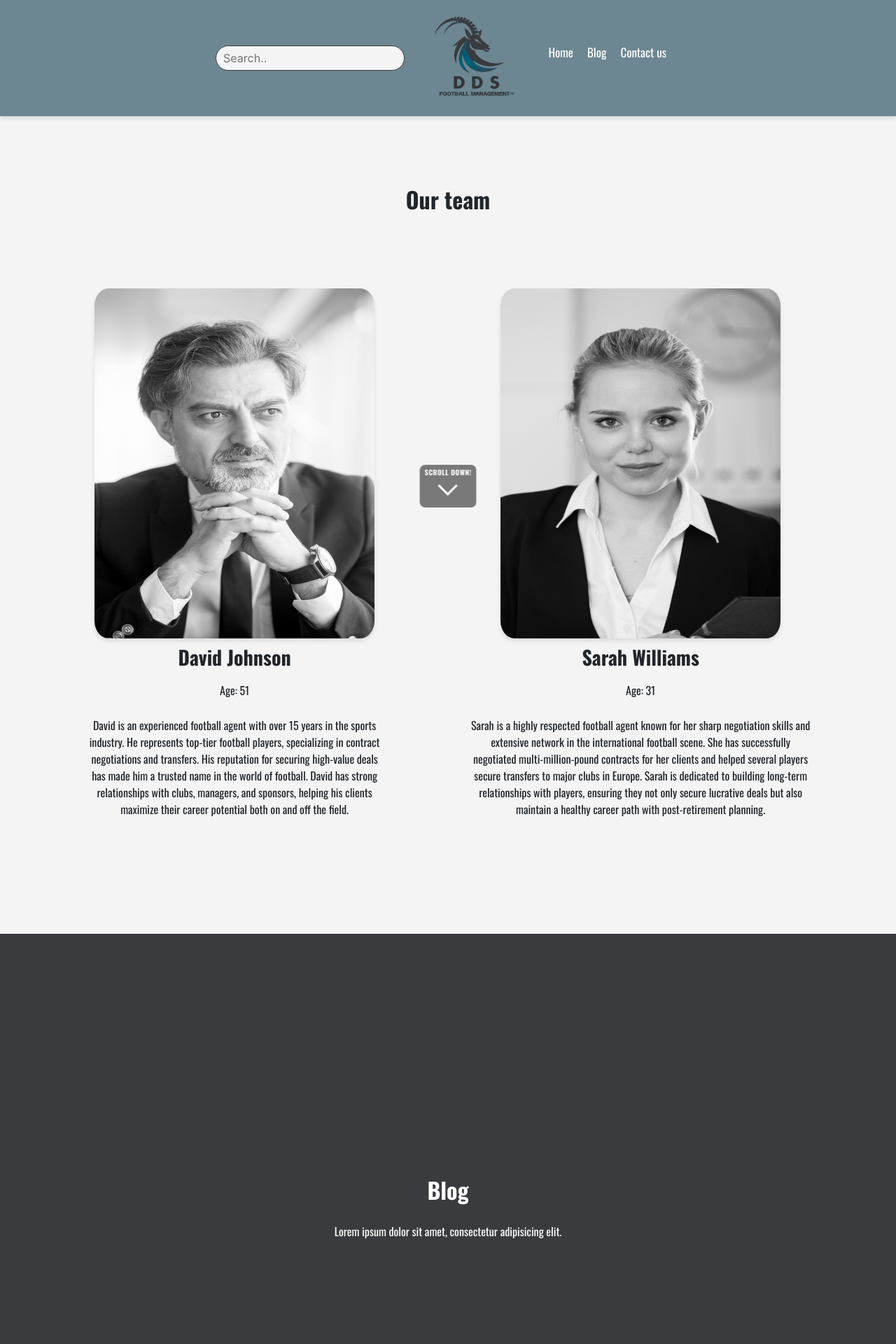
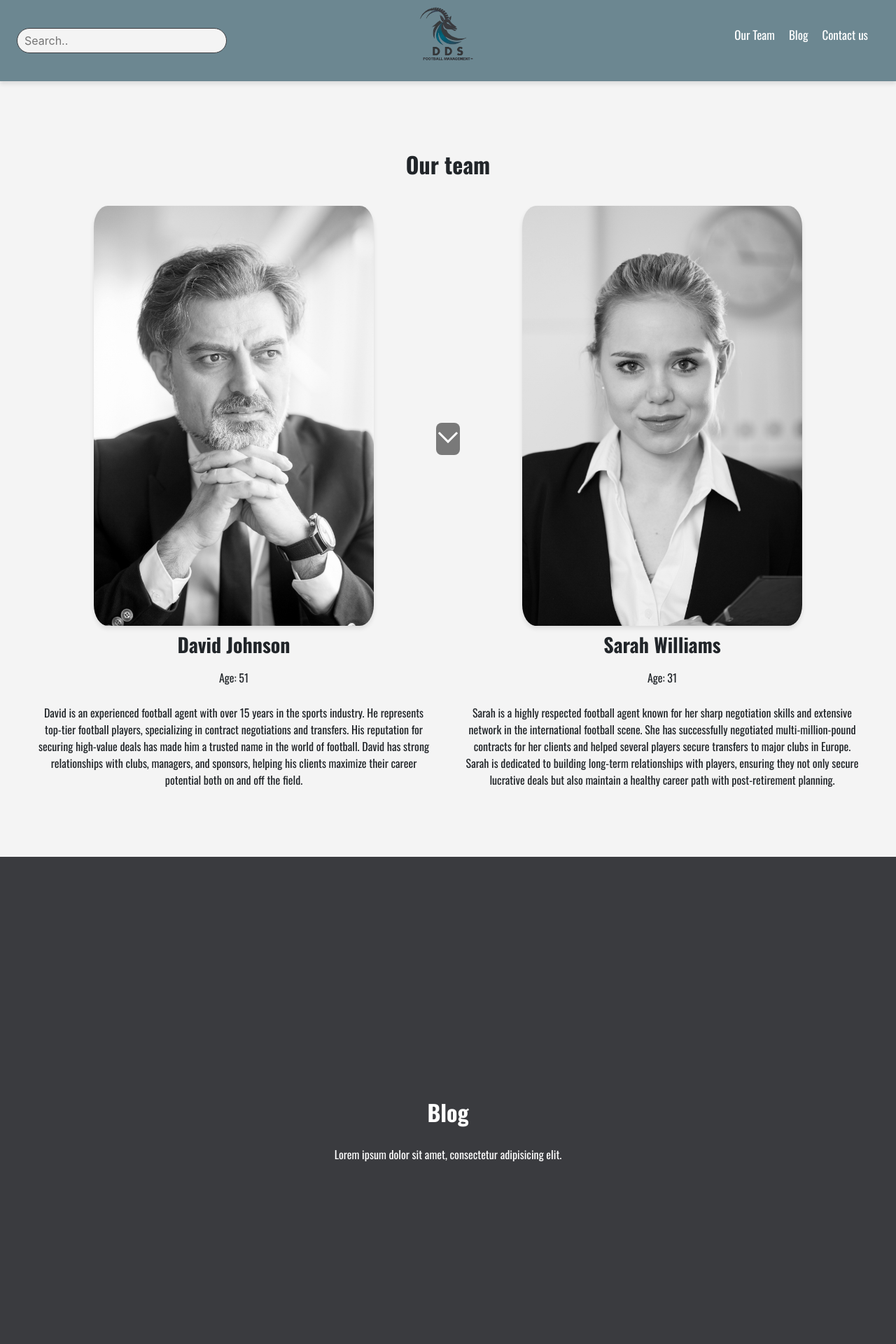
Before and after one commit to Kevinolm10/DDS-Management, a Django app: page / in a window 1280 px wide. Shown: the top 1920 px of the page at 70% size. Run offline with Django 5.2, Linux system fonts and the light colour scheme; some libraries are stand-ins or nearby versions.

Commit message:
Style the ladning page for responsiveness

```diff
--- a/home/templates/home/home.html
+++ b/home/templates/home/home.html
@@ -1,3 +1,4 @@
+
 {% extends 'base.html' %}
 
 {% load static %}
@@ -14,7 +15,7 @@
                         <img src="{% static 'img/test-agent.jpg' %}" alt="Agent 1">
                         <h3>David Johnson</h3>
                         <p>Age: 51</p>
-                        <p>David is an experienced football agent with over 15 years in the sports industry. He
+                        <p class="agent-description">David is an experienced football agent with over 15 years in the sports industry. He
                             represents top-tier
                             football players, specializing in contract negotiations and transfers. His reputation
                             for securing
@@ -31,7 +32,8 @@
                         <img src="{% static 'img/6.jpg' %}" alt="Agent 2">
                         <h3>Sarah Williams</h3>
                         <p>Age: 31</p>
-                        <p>Sarah is a highly respected football agent known for her sharp negotiation skills and
+                        <p class="agent-description">Sarah is a highly respected football agent known for her sharp
+                            negotiation skills and
                             extensive network
                             in the international football scene. She has successfully negotiated multi-million-pound
                             contracts for
@@ -72,7 +74,7 @@
 
     <!-- Scroll Button -->
     <div class="scroll-hint">
-        <a href="javascript:void(0);" id="scroll-btn">Scroll down!</a> <!-- Prevents page reload -->
+        <a href="javascript:void(0);" id="scroll-btn"></a> <!-- Prevents page reload -->
         <div class="arrow"></div>
     </div>
 </main>
--- a/static/css/style.css
+++ b/static/css/style.css
@@ -2,6 +2,12 @@
     box-sizing: border-box;
     margin: 0;
     padding: 0;
+}
+
+html,
+body {
+    max-width: 100%;
+    overflow-x: hidden;
 }
 
 :root {
@@ -28,17 +34,21 @@ header {
 /* Navigation styling */
 nav {
     display: flex;
+    flex-wrap: wrap;
     justify-content: space-between;
     align-items: center;
+    padding: 1em;
 }
 
 .dds-logo {
-    display: flex;
-    align-items: center;
-    height: 150px;
-    width: 150px;
-    gap: 150px;
+    position: absolute;
+    left: 50%;
+    transform: translateX(-50%);
+    top: 0;
+    height: 100px;
+    width: 100px;
 }
+
 
 h1,
 h2,
@@ -53,30 +63,34 @@ h6 {
 p {
     font-size: 1em;
     font-weight: 400;
-    font-family: 'Oswald',
-        sans-serif;
+    font-family: 'Oswald', sans-serif;
+}
+
+.agent-description {
+    display: flex;
+    flex-direction: column;
+    width: 100%;
+    max-width: 600px;
 }
 
 ul {
     display: flex;
-    margin-right: 320px;
+    flex-wrap: wrap;
+    margin-right: 1em;
     justify-content: flex-end;
     gap: 20px;
 }
 
 li {
     list-style-type: none;
-    gap: 1em;
-    font-family: 'Oswald',
-        sans-serif;
+    font-family: 'Oswald', sans-serif;
     font-weight: 400;
 }
 
 a {
     font-size: 17px;
     color: var(--primary-color);
-    font-family: 'Oswald',
-        sans-serif;
+    font-family: 'Oswald', sans-serif;
     font-weight: 400;
 }
 
@@ -89,9 +103,10 @@ a {
     outline: none;
     background-color: #f4f4f4;
     color: var(--secondary-color);
-    margin-left: 300px;
-    transition: border-color 0.3s ease-in-out, box-shadow 0.3s ease-in-out, background-color 0.3s ease-in-out;
-    box-sizing: border-box;
+    margin: 1em 0;
+    transition: all 0.3s ease-in-out;
+    max-width: 90vw;
+    width: 300px;
 }
 
 /* Focus effect */
@@ -102,22 +117,24 @@ a {
     color: var(--tertiary-color);
 }
 
-
 /* Hero section */
 section {
     display: flex;
-    flex-direction: column;
     justify-content: center;
     align-items: center;
     gap: 20px;
-    padding: 50px;
+    width: 100%;
+    padding: 1em;
 }
 
 /* About Section */
 #about {
     display: flex;
+    flex-wrap: wrap;
+    gap: 1em;
     padding: 50px 20px;
     background-color: #f4f4f4;
+    width: 100%;
 }
 
 .heading {
@@ -127,14 +144,17 @@ section {
 
 .agents-container {
     display: flex;
+    flex-direction: row;
     justify-content: center;
-    gap: 20px;
-    flex-direction: row;
+    gap: 1em;
+    width: 100%;
+    padding: 1em;
 }
 
 section img {
-    width: 400px;
-    height: 500px;
+    width: 100%;
+    max-width: 400px;
+    height: auto;
     border-radius: 5%;
     box-shadow: 0px 4px 6px rgba(0, 0, 0, 0.1);
     filter: grayscale(100%);
@@ -147,24 +167,19 @@ section img {
     align-items: center;
 }
 
-.agent-info {
-    display: flex;
-    flex-direction: column;
-    gap: 10px;
-    align-items: center;
-}
-
 /* blog section */
 #blog {
-    height: 100vh;
+    min-height: 100vh;
     background-color: var(--secondary-color);
     color: white;
+    width: 100%;
 }
 
 /* contact section */
 #contact-us {
-    height: 100vh;
+    min-height: 100vh;
     background-color: white;
+    width: 100%;
 }
 
 /* Contact form */
@@ -174,13 +189,16 @@ section img {
     justify-content: center;
     align-items: center;
     gap: 20px;
-    padding: 50px;
+    padding: 50px 20px;
+    width: 100%;
 }
 
 form {
     display: flex;
     flex-direction: column;
     gap: 20px;
+    width: 100%;
+    max-width: 700px;
 }
 
 .input-contact {
@@ -208,7 +227,7 @@ form {
 /* Scroll Hint */
 .scroll-hint {
     position: fixed;
-    bottom: 75px;
+    bottom: 150px;
     left: 50%;
     transform: translateX(-50%);
     text-align: center;
--- a/static/js/script.js
+++ b/static/js/script.js
@@ -4,60 +4,67 @@ document.addEventListener('DOMContentLoaded', () => {
     const navLinks = document.querySelectorAll('nav ul li a');
     let currentSection = 0;
 
-    // Update button text based on the current section
-    function updateButtonText() {
+    // Update button visibility based on the current section
+    function updateButtonVisibility() {
         const isAtEnd = currentSection === sections.length - 1;
-        scrollBtn.innerHTML = isAtEnd ? "Scroll up!" : "Scroll down!";
+
+        if (isAtEnd) {
+            scrollBtn.classList.add('hidden');
+        } else {
+            scrollBtn.classList.remove('hidden');
+        }
     }
 
-    // Function to scroll to the next section
+    // Scroll to the next section
     function scrollToNextSection() {
         if (currentSection < sections.length - 1) {
             currentSection++;
             sections[currentSection].scrollIntoView({
                 behavior: 'smooth'
             });
-            updateButtonText();
+            updateButtonVisibility();
         }
     }
 
-    // Function to scroll to the previous section
-    function scrollToPreviousSection() {
-        if (currentSection > 0) {
-            currentSection--;
-            sections[currentSection].scrollIntoView({
-                behavior: 'smooth'
-            });
-            updateButtonText();
-        }
+    // Scroll to the top of the page
+    function scrollToTop() {
+        window.scrollTo({
+            top: 0,
+            behavior: 'smooth'
+        });
+        currentSection = 0;
+        updateButtonVisibility();
     }
 
-    // Handle button click event to scroll up or down
+    // Button click handler
     scrollBtn.addEventListener('click', (e) => {
         e.preventDefault();
 
         if (currentSection === sections.length - 1) {
-            scrollToPreviousSection();
+            scrollToTop();
         } else {
             scrollToNextSection();
         }
     });
 
-    // Handle manual scrolling and update the button text
+    // Update section index on scroll
     window.addEventListener('scroll', () => {
         const scrollPosition = window.scrollY;
         const sectionHeight = window.innerHeight / 2;
 
         sections.forEach((section, index) => {
-            if (scrollPosition >= section.offsetTop - sectionHeight && scrollPosition < section.offsetTop + section.offsetHeight - sectionHeight) {
+            if (
+                scrollPosition >= section.offsetTop - sectionHeight &&
+                scrollPosition < section.offsetTop + section.offsetHeight - sectionHeight
+            ) {
                 currentSection = index;
             }
         });
 
-        updateButtonText();
+        updateButtonVisibility();
     });
 
-    // Add click event listener to the navigation links for smooth scrolling
+    // Smooth scroll via nav links
     navLinks.forEach(link => {
         link.addEventListener('click', (e) => {
             e.preventDefault();
@@ -69,12 +76,11 @@ document.addEventListener('DOMContentLoaded', () => {
                 behavior: 'smooth'
             });
 
-            // Update current section index based on the section ID
             currentSection = Array.from(sections).findIndex(section => section.id === targetId);
-            updateButtonText();
+            updateButtonVisibility();
         });
     });
 
-    // Initialize button text on page load
-    updateButtonText();
+    // Initial setup
+    updateButtonVisibility();
 });
--- a/templates/base.html
+++ b/templates/base.html
@@ -24,7 +24,7 @@
             <a href="{% url 'home' %}"><img src="{% static 'img/dds-mgmt1.png' %}" class="dds-logo"
                     alt="DDS Management Logo"></a>
             <ul>
-                <li><a href="#" data-target="about">Home</a></li>
+                <li><a href="#" data-target="about">Our Team</a></li>
                 <li><a href="#" data-target="blog">Blog</a></li>
                 <li><a href="#" data-target="contact-us">Contact us</a></li>
             </ul>
@@ -38,10 +38,10 @@
     </main>
 
     <footer>
+        <section>
         <div>
             <h3>DDS Management</h3>
-            <p>Find us on social media</p>
-            <p>
+            <p class="social-media-cta">Find us on social media</p>
         </div>
         <ul>
             <li><a href="#"><i class="fab fa-facebook"></i></a></li>
@@ -52,6 +52,7 @@
         <div>
             <p>&copy; 2021 DDS Management</p>
         </div>
+        </section>
     </footer>
 
     <!-- Load JavaScript at the end of the body for better performance -->
```
Also changed, not shown: other parts of static/css/style.css (+87 -4 lines).
